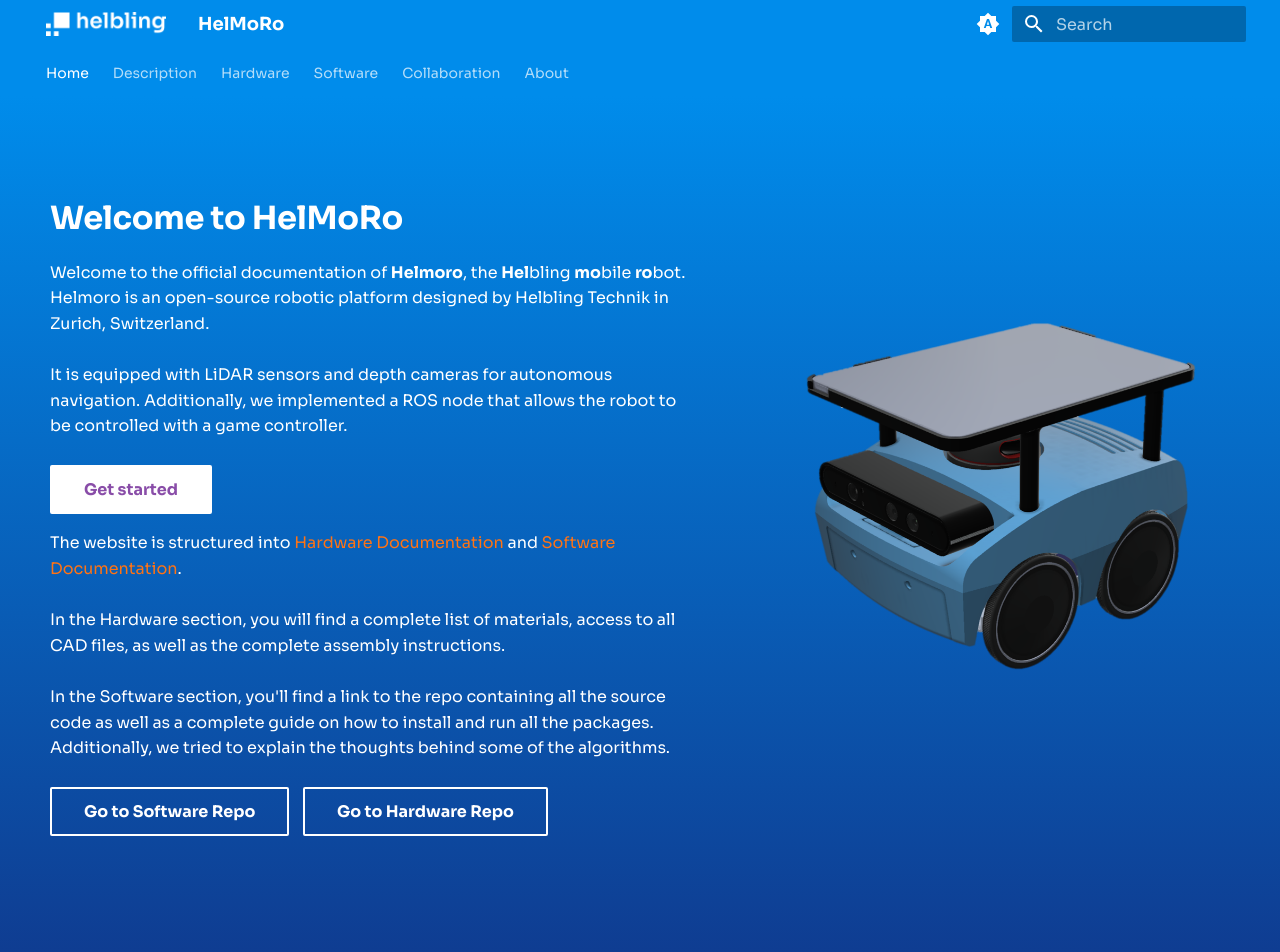
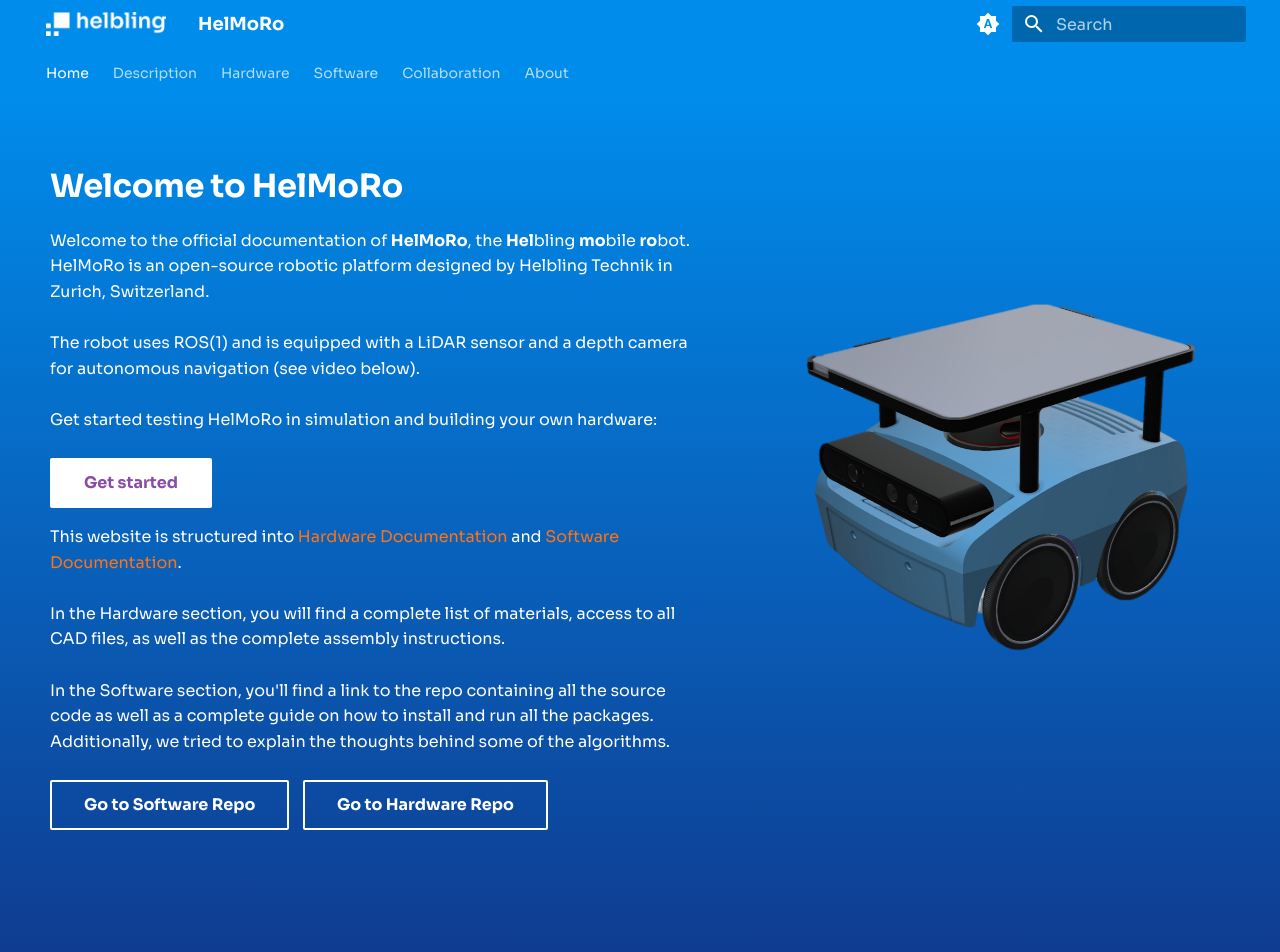
Before and after one commit to Helbling-Technik/HelMoRo, an MkDocs documentation site: the page built from docs/index.md, in a window 1280 px wide and 1400 px high. Shown: the top 952 px of the window. Built offline with MkDocs 1.6.1 and Material for MkDocs 9.7.7, drawn with Linux system fonts in a browser that asks for light colours.

Commit message:
changes on landigpage - closes #48

```diff
--- a/docs/.overrides/home.html
+++ b/docs/.overrides/home.html
@@ -134,7 +134,7 @@
         }
 
         .tx-hero {
-            margin-top: 32px;
+            margin-top: 0px;
             margin-bottom: 32px;
             margin-left: 0;
             margin-right: 0;
@@ -269,19 +269,21 @@
             </div>
             <div class="tx-hero__content">
                 <h1> Welcome to HelMoRo </h1>
-                <p>Welcome to the official documentation of <b>Helmoro</b>, the <b>Hel</b>bling <b>mo</b>bile
-                    <b>ro</b>bot. <br> Helmoro is an open-source robotic platform designed by Helbling Technik in
-                    Zurich, Switzerland.<br><br>
-                    It is equipped with LiDAR sensors and depth cameras for autonomous navigation.
-                    Additionally, we implemented a ROS node that allows the robot to be controlled with a game
-                    controller.
+                <p>Welcome to the official documentation of <b>HelMoRo</b>, the <b>Hel</b>bling <b>mo</b>bile
+                    <b>ro</b>bot.
+                    <br> HelMoRo is an open-source robotic platform designed by Helbling Technik in
+                    Zurich, Switzerland.
+                    <br><br>
+                    The robot uses ROS(1) and is equipped with a LiDAR sensor and a depth camera for autonomous navigation (see video below).
+                    <br><br>
+                    Get started testing HelMoRo in simulation and building your own hardware:
                 </p>
                 <a href="{{ page.next_page.url | url }}" title="{{ page.next_page.title | striptags }}"
                     class="md-button md-button--primary">
                     Get started
                 </a>
                 <p>
-                    The website is structured into <a href="/hardware/bill_of_materials/" class="inverse_link">Hardware
+                    This website is structured into <a href="/hardware/bill_of_materials/" class="inverse_link">Hardware
                         Documentation</a>
                     and <a href="software/01_software_introduction/" class="inverse_link">Software Documentation</a>.
                     <br><br>
```
